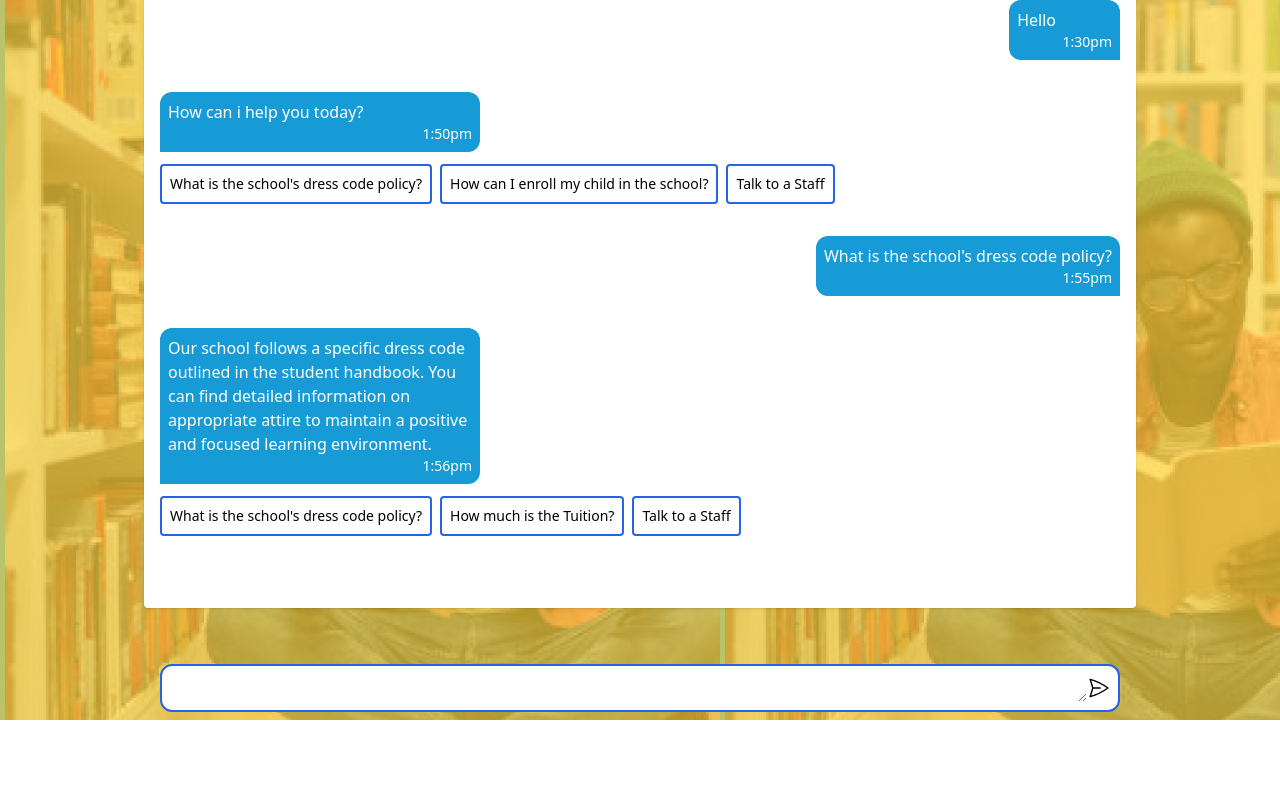
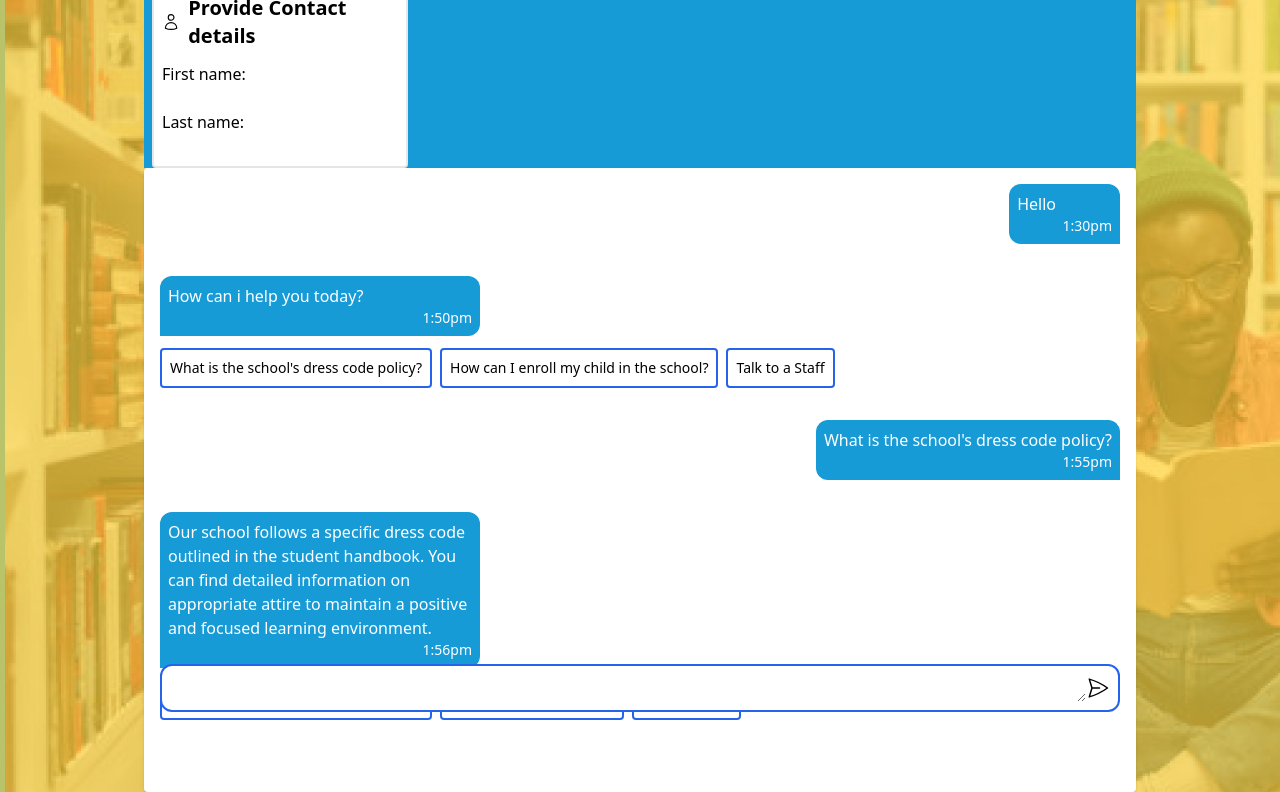
Before and after one commit to Vixs101/Chatbot, a website: page src/index.html in a window 1280 px wide. Shown: the part 80-872 px from the top of the page. Before the commit the page ends 800 px from the top, so only its background shows below. Drawn offline with Linux system fonts and the light colour scheme.

Commit message:
started working on the reg form

```diff
--- a/src/index.html
+++ b/src/index.html
@@ -23,6 +23,7 @@
                     class="h-14 md:h-16  w-14 md:w-16">
                 <h1 class="font-bold text-xl md:text-3xl text-white logotext">ChatBot</h1>
             </div>
+
             <button class="hidden md:block btnColor h-8 w-20 font-semibold rounded-full hover:bg-amber-400">Settings</button>
             <svg
                 xmlns="http://www.w3.org/2000/svg"
@@ -40,8 +41,35 @@
                     stroke-linejoin="round"
                     d="M15 12a3 3 0 1 1-6 0 3 3 0 0 1 6 0Z" />
             </svg>
+
+        </div>
+
+        <div class="w-64  rounded border-2 p-2 bg-white">
+            <div class="flex items-center mb-3">
+                <svg
+                    xmlns="http://www.w3.org/2000/svg"
+                    fill="none"
+                    viewBox="0 0 24 24"
+                    stroke-width="1.5"
+                    stroke="currentColor" class="w-5 h-5">
+                    <path
+                        stroke-linecap="round"
+                        stroke-linejoin="round"
+                        d="M15.75 6a3.75 3.75 0 1 1-7.5 0 3.75 3.75 0 0 1 7.5 0ZM4.501 20.118a7.5 7.5 0 0 1 14.998 0A17.933 17.933 0 0 1 12 21.75c-2.676 0-5.216-.584-7.499-1.632Z" />
+                </svg>
+
+                <p class="font-semibold text-xl ml-2">Provide Contact details</p>
+            </div>
+
+            <form>
+                <label for="fname">First name:</label><br>
+                <input type="text" id="fname" name="fname"><br>
+                <label for="lname">Last name:</label><br>
+                <input type="text" id="lname" name="lname">
+              </form>
         </div>
     </nav>
+
 
     <!-- conversation -->
     <section class="flex flex-col h-full  px-4 pt-4 pb-10 bg-white rounded shadow w-full">
@@ -99,7 +127,8 @@
             id="container"
             class="flex items-center border-2 bg-white border-blue-600 rounded-xl h-12 p-2 w-11/12 sm:w-13/12 md:w-3/4 fixed bottom-0 mb-2">
             <textarea id="myTextarea" type="text" class="w-full h-full outline-none"></textarea>
-            <svg
+            <a>
+                <svg
                 xmlns="http://www.w3.org/2000/svg"
                 fill="none"
                 viewBox="0 0 24 24"
@@ -111,7 +140,7 @@
                     stroke-linejoin="round"
                     d="M6 12 3.269 3.125A59.769 59.769 0 0 1 21.485 12 59.768 59.768 0 0 1 3.27 20.875L5.999 12Zm0 0h7.5" />
               </svg>
-
+            </a>
         </div>
     </section>
 
```
Also changed, not shown: dist/output.css.
